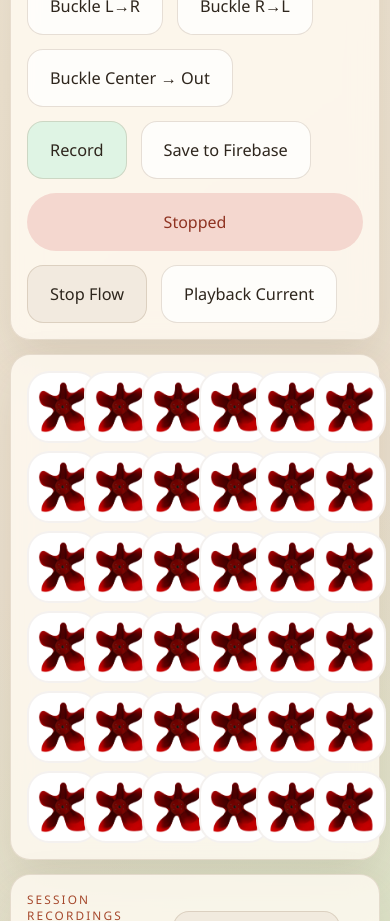
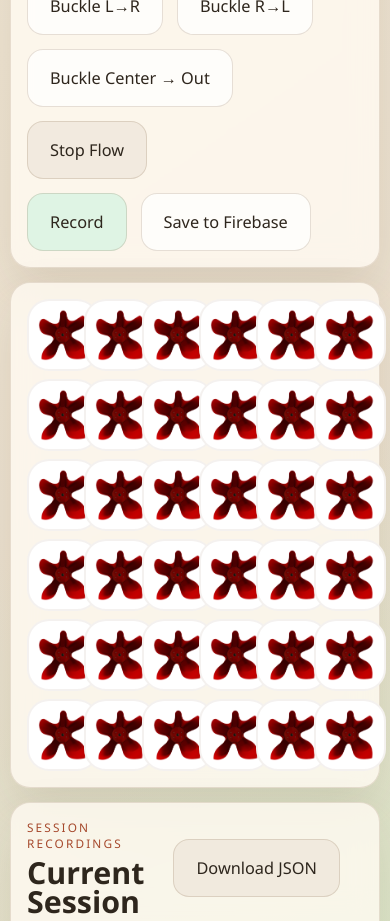
Before and after one commit to MerihanAlhafnawi/SwarmGardenSimulator, a Next.js app: page / in a window 390 px wide. Shown: the part 1120-2041 px from the top of the page. Built offline with nearby package versions, Linux system fonts and the light colour scheme; no server answers.

Commit message:
Simplify recording status and controls

```diff
--- a/src/app/globals.css
+++ b/src/app/globals.css
@@ -139,10 +139,12 @@ h2 {
   background: #d6edd9;
 }
 
-.controls-status {
+.controls-status-text {
   display: inline-flex;
   align-items: center;
   min-height: 58px;
+  color: var(--muted);
+  font-size: 1rem;
 }
 
 .controls-card,
@@ -365,8 +367,8 @@ button:disabled {
     justify-content: stretch;
   }
 
-  .controls-status {
+  .controls-status-text {
     width: 100%;
-    justify-content: center;
+    min-height: auto;
   }
 }
--- a/src/app/page.tsx
+++ b/src/app/page.tsx
@@ -104,7 +104,7 @@ export default function Home() {
   const [currentColor, setCurrentColor] = useState(DEFAULT_COLOR);
   const [buckleValue, setBuckleValue] = useState(DEFAULT_LEVEL);
   const [recording, setRecording] = useState(false);
-  const [recordingStatus, setRecordingStatus] = useState("Stopped");
+  const [recordingStatus, setRecordingStatus] = useState("");
   const [recordData, setRecordData] = useState<RecordingEvent[]>([]);
   const [recordingTitle, setRecordingTitle] = useState("Swarm composition");
   const [recordingNotes, setRecordingNotes] = useState("");
@@ -618,6 +618,9 @@ export default function Home() {
           >
             Buckle Center → Out
           </button>
+          <button className="ghost" onClick={stopFlow}>
+            Stop Flow
+          </button>
         </div>
 
         <div className="toolbar">
@@ -626,7 +629,7 @@ export default function Home() {
             onClick={() => {
               if (recording) {
                 setRecording(false);
-                setRecordingStatus("Stopped");
+                setRecordingStatus("Stopped recording");
                 return;
               }
 
@@ -639,13 +642,7 @@ export default function Home() {
             {recording ? "Stop Recording" : "Record"}
           </button>
           <button onClick={() => void saveRecording()}>Save to Firebase</button>
-          <span className={`status-pill controls-status ${recording ? "recording" : "stopped"}`}>
-            {recordingStatus}
-          </span>
-          <button className="ghost" onClick={stopFlow}>
-            Stop Flow
-          </button>
-          <button onClick={() => playbackRecording(recordData)}>Playback Current</button>
+          {recordingStatus ? <span className="controls-status-text">{recordingStatus}</span> : null}
         </div>
       </section>
 
```
